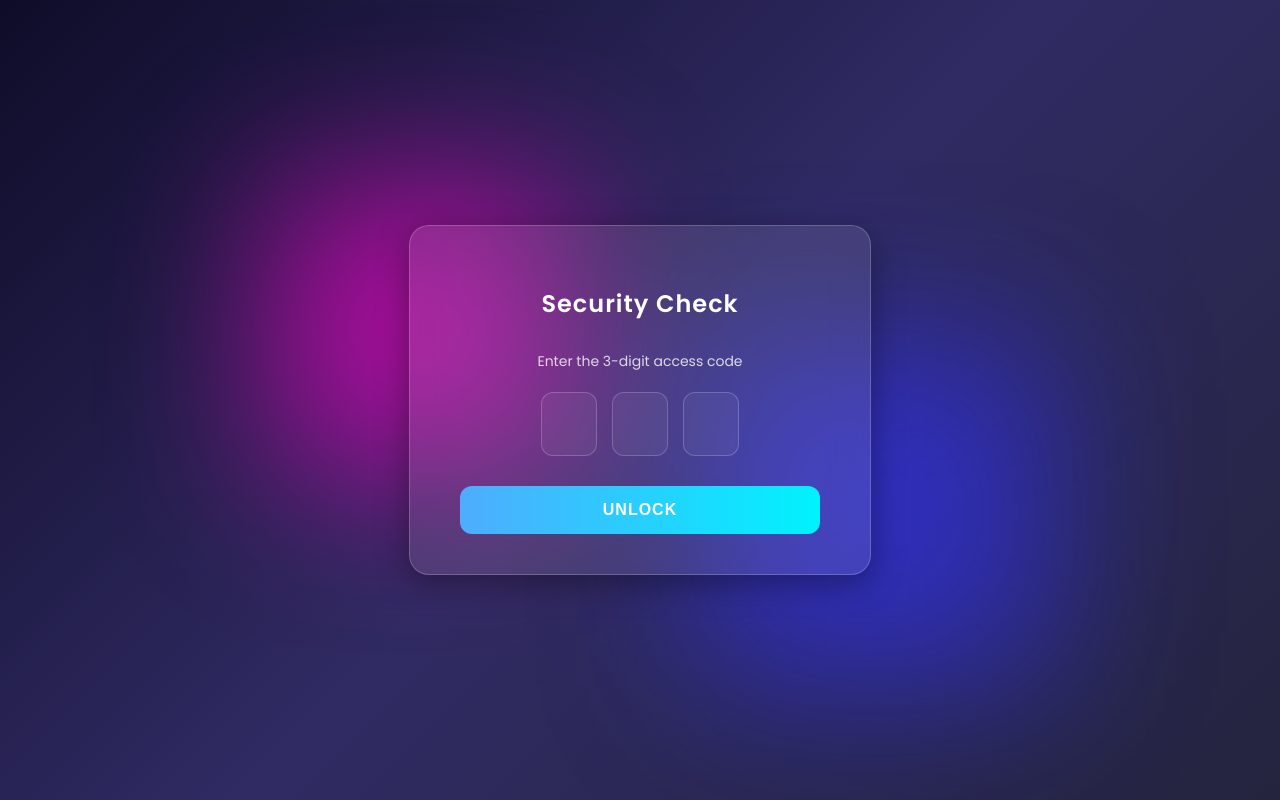
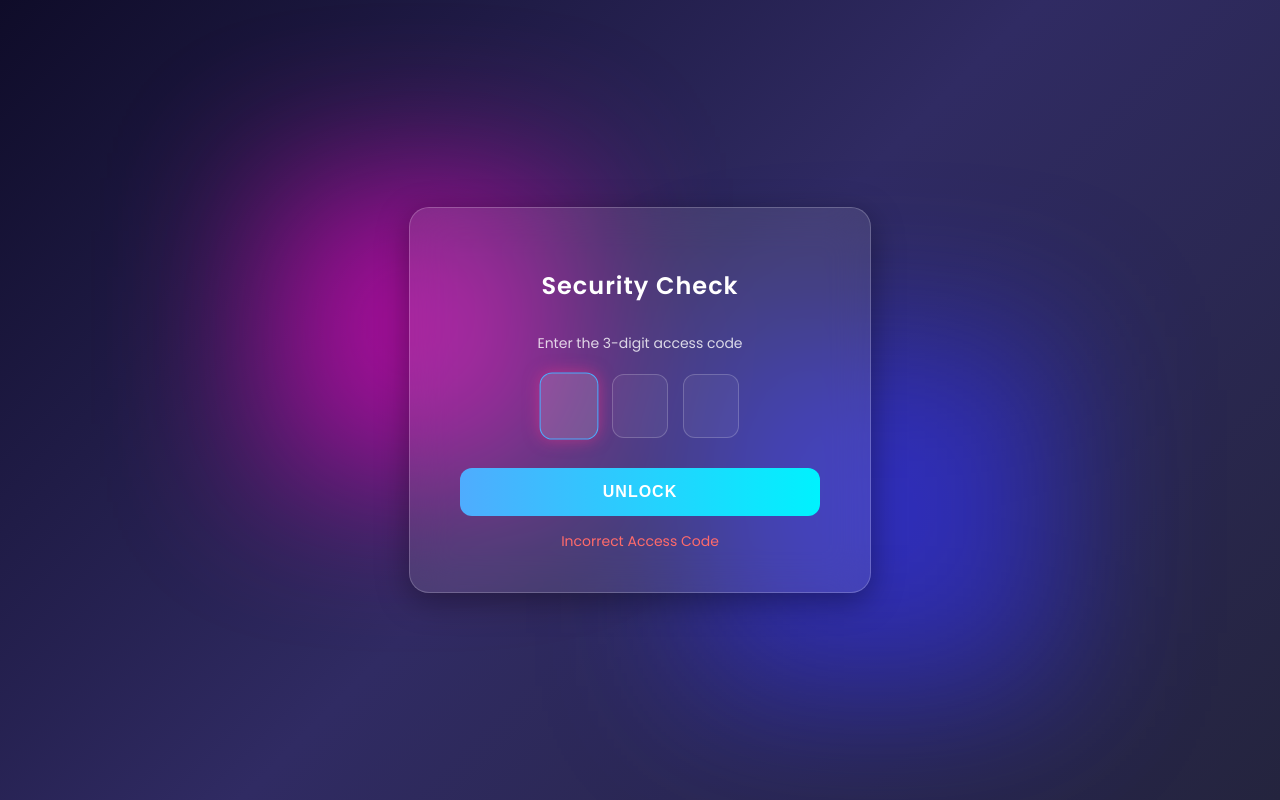
Before and after one commit to nomankhan33/secure-otp-validator, a website: page index.html in a window 1280 px wide. Both pictures are taken after a click on the button "UNLOCK". Drawn offline with Linux system fonts and the light colour scheme; no server answers.

Commit message:
Input validation added

```diff
--- a/index.html
+++ b/index.html
@@ -242,9 +242,9 @@
             <p style="font-size: 14px; opacity: 0.8; margin-bottom: 20px;">Enter the 3-digit access code</p>
 
             <div class="otp-inputs">
-                <input type="text" maxlength="1">
-                <input type="text" maxlength="1">
-                <input type="text" maxlength="1">
+                <input type="text" maxlength="1" pattern="\d*" inputmode="numeric">
+                <input type="text" maxlength="1" pattern="\d*" inputmode="numeric">
+                <input type="text" maxlength="1" pattern="\d*" inputmode="numeric">
             </div>
 
             <button onclick="submitPin()">
@@ -262,6 +262,7 @@
         </div>
 
     </div>
+
 
     <script>
         const inputs = document.querySelectorAll('.otp-inputs input');
@@ -312,6 +313,14 @@
             // Reset UI
             errorMsg.style.display = "none";
 
+            // Strict Validation: Ensure exactly 3 digits
+            if (!/^\d{3}$/.test(pin)) {
+                errorMsg.style.display = "block";
+                inputs.forEach(input => input.value = '');
+                inputs[0].focus();
+                return;
+            }
+
             // Show loading
             btn.disabled = true;
             btnText.style.display = 'none';
```
